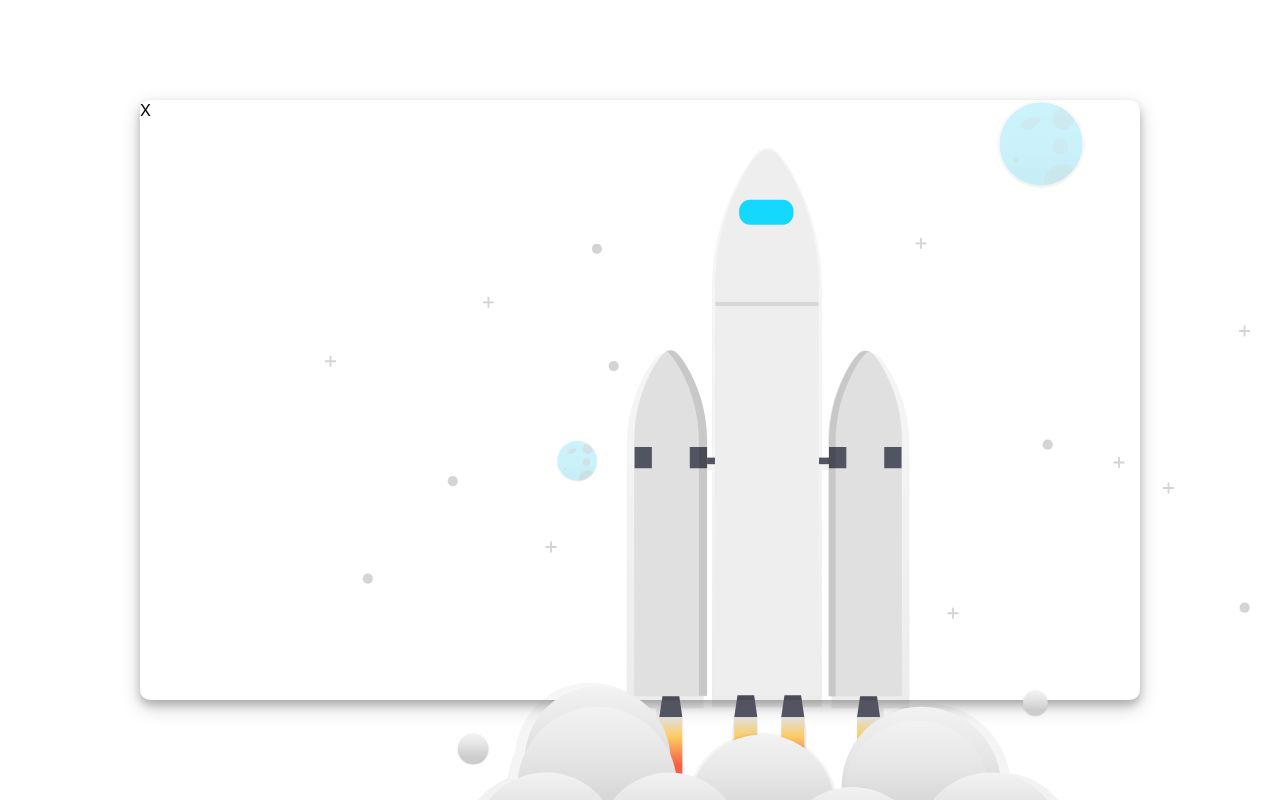
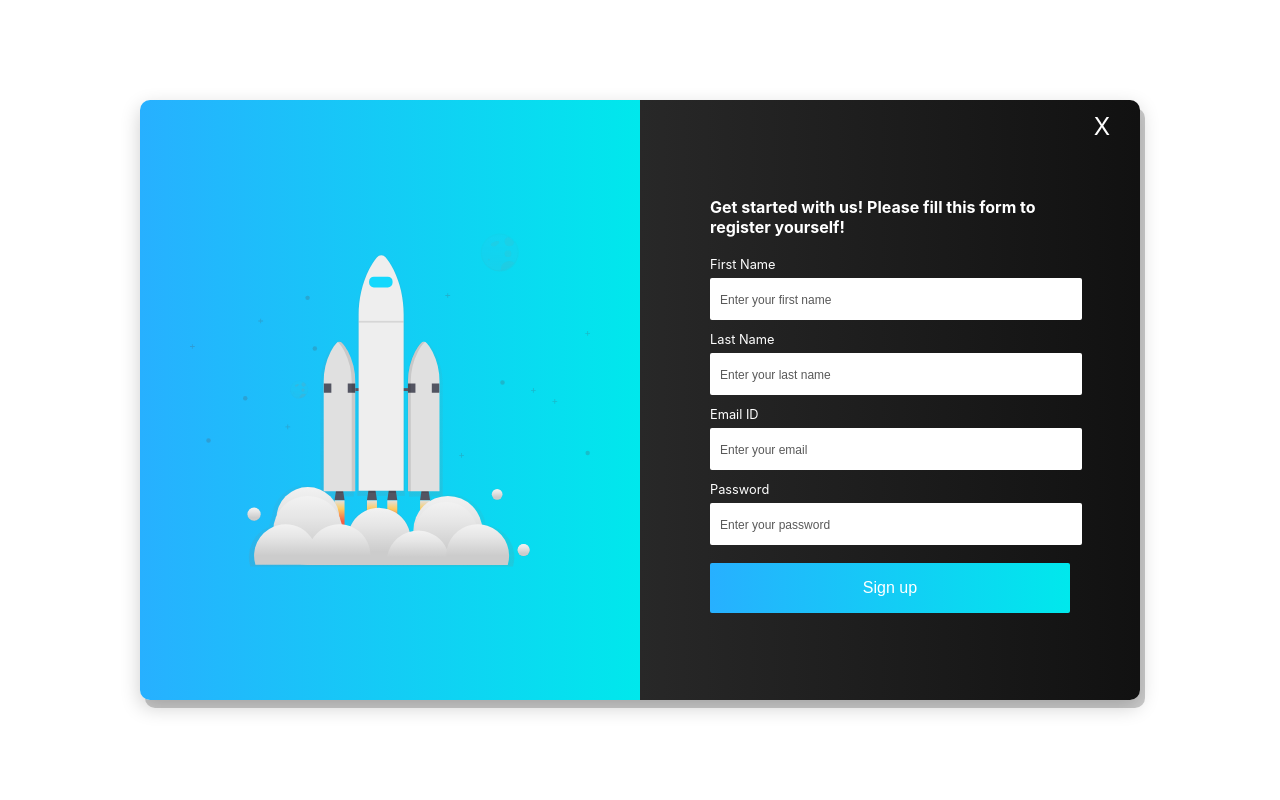
Before and after one commit to RitikaT19/test1, a React (Create React App) app: page / in a window 1280 px wide. Shown: the top 800 px of the page. Built offline with nearby package versions, Linux system fonts and the light colour scheme.

Commit message:
feat: added css for the form

```diff
--- a/src/pages/Form.css
+++ b/src/pages/Form.css
@@ -1,10 +1,148 @@
 .form-container {
     margin: 100px auto;
     width: 1000px;
-    box-shadow: 0 5px 8px 0 rgba(0, 0, 0, 0.2), 0 7px 20px 0 rgba(0, 0, 0, 0.2);
+    box-shadow:  5px 8px 0 rgba(0, 0, 0, 0.2), 0 7px 20px 0 rgba(0, 0, 0, 0.2);
     position: relative;
     border-radius: 10px;
     height: 600px;
     display: grid;
-    grid-template-columns: 1fr 1fr;
+    grid-template-columns: 1fr 1fr; /*fr is fractional unit*/
   }
+
+  /*z-index: defines the order of overlapping*/
+  .close-btn {
+    position: absolute;
+    top: 2%;
+    right: 3%;
+    font-size: 1.5rem;
+    z-index: 1;
+    color: #fff;
+    cursor: pointer;
+  }
+
+  .form-content-left {
+    background: linear-gradient(
+      90deg,
+      rgb(39, 176, 255) 0%,
+      rgb(0, 232, 236) 100%
+    );
+    border-radius: 10px 0 0 10px;
+    position: relative;
+  }
+
+  .form-img {
+    width: 80%;
+    height: 80%;
+    position: absolute;
+    top: 50%;
+    left: 50%;
+  }
+  .form-img {
+    width: 80%;
+    height: 80%;
+    position: absolute;
+    top: 50%;
+    left: 50%;
+    transform: translate(-50%, -50%);   /*moves an element up and down or side to side*/
+  }
+
+  .form-img-2 {
+    width: 60%;
+    height: 60%;
+    position: absolute;
+    top: 50%;
+    left: 50%;
+    transform: translate(-50%, -50%);
+  }
+
+    .form-success {
+    text-align: center;
+    font-size: 24px;
+    margin-top: 80px;
+    color: #fff;
+}
+
+.form-content-right {
+    border-radius: 0 10px 10px 0;
+    position: relative;
+    background: linear-gradient(90deg, rgb(40, 40, 40) 0%, rgb(17, 17, 17) 100%);
+  }
+
+  .form {
+    position: absolute;
+    top: 50%;
+    left: 50%;
+    transform: translate(-50%, -50%);
+    width: 90%;
+    height: 100%;
+    display: flex;
+    flex-direction: column;
+    justify-content: center;
+    align-items: center;
+  }
+
+  .form h1 {
+    font-size: 1rem;
+    text-align: start;
+    width: 80%;
+    margin-bottom: 1rem;
+    color: #fff;
+  }
+
+  .form-inputs {
+    margin-bottom: 0.5rem; /*rem refers to the property's initial value*/
+    width: 80%;
+  }
+
+  .form-inputs p {
+    font-size: 0.8rem;
+    margin-top: 0.5rem;
+    color: #f00e0e;
+  }
+
+  .form-label {
+    display: inline-block;
+    font-size: 0.8rem;
+    margin-bottom: 6px;
+    color: #fff;
+  }
+
+  .form-input {
+    display: block;
+    padding-left: 10px;
+    outline: none;
+    border-radius: 2px;
+    height: 40px;
+    width: 100%;
+    border: none;
+  }
+
+  .form-input::placeholder {
+    color: #595959;
+    font-size: 12px;
+  }
+
+  .form-input-btn {
+    width: 80%;
+    height: 50px;
+    margin-top: 10px;
+    border-radius: 2px;
+    background: linear-gradient(
+      90deg,
+      rgb(39, 176, 255) 0%,
+      rgb(0, 232, 236) 100%
+    );
+    outline: none;
+    border: none;
+    color: #fff;
+    font-size: 1rem;
+  }
+
+  .form-input-btn:hover {
+    cursor: pointer;
+    background: linear-gradient(
+      90deg,
+      rgb(39, 143, 255) 0%,
+      rgb(12, 99, 250) 100%
+    );
+  }
--- a/src/pages/FormSignUp.js
+++ b/src/pages/FormSignUp.js
@@ -10,7 +10,7 @@
         <div className = "form-content-right">
             <form className="form" onSubmit={handleSubmit}>
                 <h1>
-                    Get started with us! Please fill this form to register yourself
+                    Get started with us! Please fill this form to register yourself!
                 </h1>
                 <div className = "form-inputs">
                     <label htmlFor="firstName"
```
